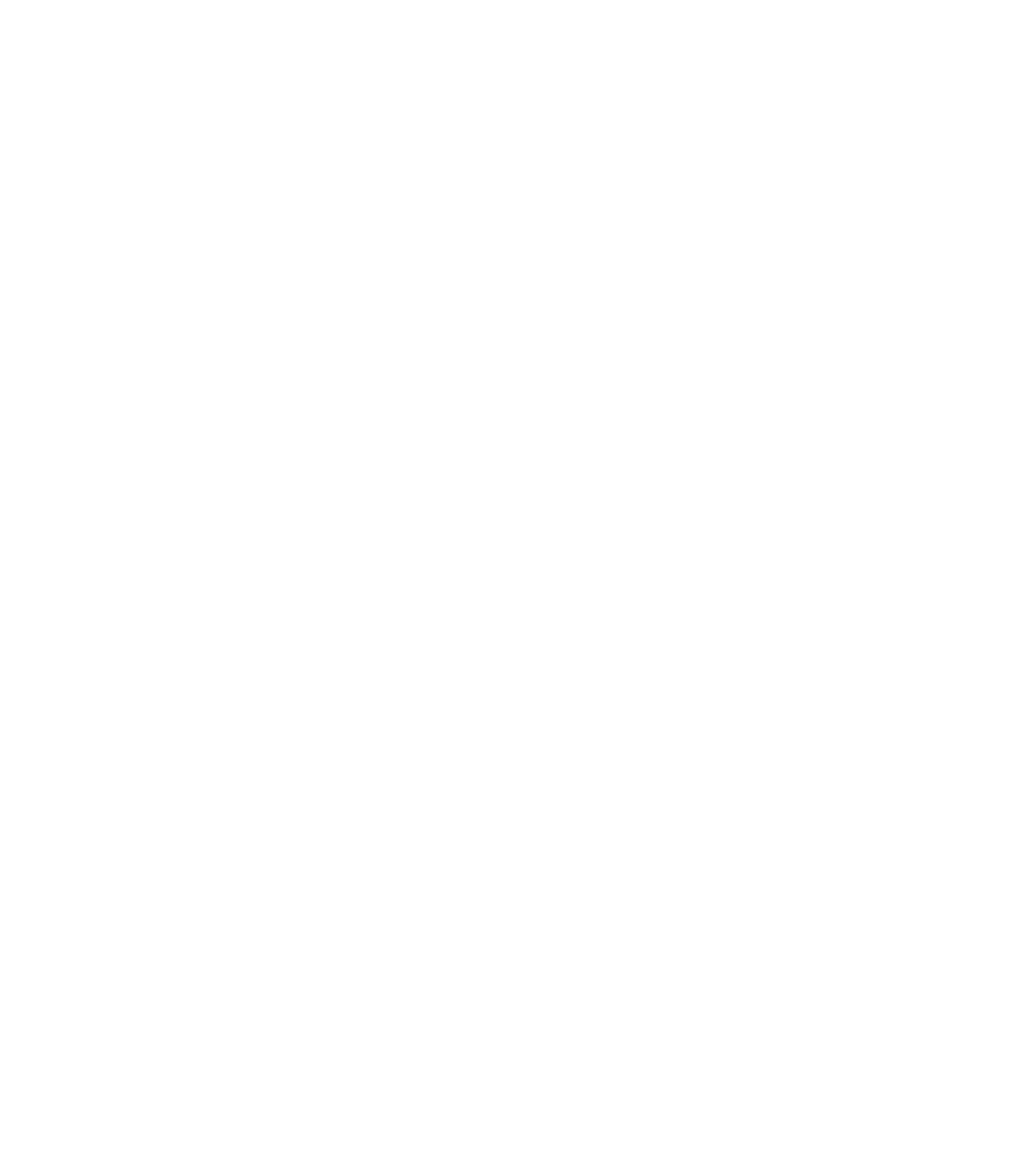
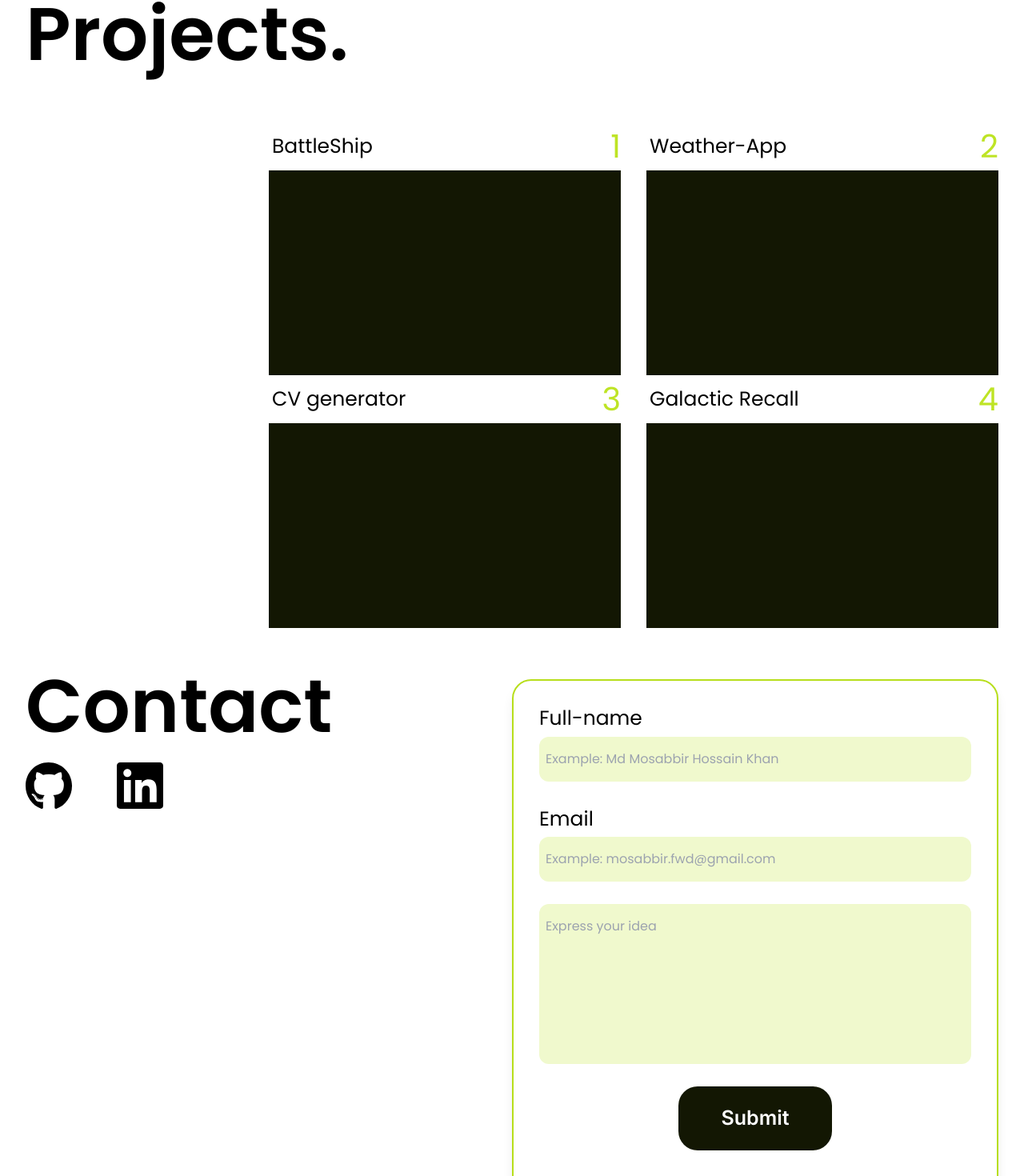
Before and after one commit to Md-Mosabbir/personal-portfolio, a React (Vite) app: page / in a window 1280 px wide. Shown: the part 915-2385 px from the top of the page at 80% size. Before the commit the page ends 824 px from the top, so only its background shows below. Built offline with nearby package versions, Linux system fonts and the light colour scheme.

Commit message:
Make fully responsive

```diff
--- a/src/components/InputFiled.jsx
+++ b/src/components/InputFiled.jsx
@@ -1,11 +1,18 @@
 const InputFiled = ({ type, name, label, placeholder, id }) => {
   return (
-    <div className="flex flex-col  gap-1 font-poppins w-full">
-      <label htmlFor={id} className="text-base ">
+    <div
+      className="flex flex-col  gap-1 font-poppins w-full
+      "
+    >
+      <label
+        htmlFor={id}
+        className="text-base max-sm:text-[1.1rem] max-lg:text-base"
+      >
         {label}
       </label>
       <input
-        className="px-2 py-4 bg-accent rounded-xl "
+        className="px-2 py-4 bg-accent rounded-xl max-sm:text-[1.1rem]
+        max-xs:text-[0.8rem] max-xs:py-2 max-xs:w-full "
         type={type}
         name={name}
         placeholder={placeholder}
--- a/src/components/Navigation.jsx
+++ b/src/components/Navigation.jsx
@@ -29,24 +29,24 @@
         <nav
           className={`w-[500px] ${
             !visible ? 'block' : 'hidden'
-          } max-lg:fixed max-lg:left-0 max-lg:top-0 max-lg:h-screen max-lg:z-20  max-lg:w-full   max-lg:bg-accent`}
+          } max-lg:fixed max-lg:left-0 max-lg:top-0 max-lg:h-screen max-lg:z-20  max-lg:w-full max-lg:text-neutralWhite   max-lg:bg-neutralBlack`}
         >
           <ul className="flex w-full justify-between font-poppins font-400 text-base tracking-tight max-lg:flex-col max-lg:mt-[150px] max-lg:gap-3 ">
             <motion.li
               variants={navVariants}
-              className="max-lg:border max-lg:px-4 max-lg:py-8  "
+              className="max-lg:border max-lg:border-l-0 max-lg:border-r-0 max-lg:px-4 max-lg:py-8  "
             >
               <NavLink to={'/'}>Home</NavLink>
             </motion.li>
             <motion.li
               variants={navVariants}
-              className="max-lg:border max-lg:px-4 max-lg:py-8"
+              className="max-lg:border max-lg:border-l-0 max-lg:border-r-0 max-lg:px-4 max-lg:py-8"
             >
               <NavLink to={'projects'}>Projects</NavLink>
             </motion.li>
             <motion.li
               variants={navVariants}
-              className="max-lg:border max-lg:px-4 max-lg:py-8"
+              className="max-lg:border max-lg:border-l-0 max-lg:border-r-0 max-lg:px-4 max-lg:py-8"
             >
               <NavLink to={'about me'}>About Me</NavLink>
             </motion.li>
@@ -59,7 +59,7 @@
           </button>
         </NavLink>
       </motion.header>
-      <main>
+      <main className="py-2 my-4">
         <Outlet />
       </main>
     </>
--- a/src/components/ProjectCard.jsx
+++ b/src/components/ProjectCard.jsx
@@ -13,6 +13,7 @@
 const ProjectCard = ({ name, number, link }) => {
   return (
     <motion.article
+      className="w-full"
       variants={fadeInAnimationVariants}
       initial="initial"
       whileInView="animate"
@@ -20,13 +21,21 @@
         once: true,
       }}
     >
-      <div className="flex justify-between items-center">
-        <h3 className="pl-1 font-poppins text-base">{name}</h3>
+      <div
+        className="flex justify-between items-center
+      "
+      >
+        <h3
+          className="pl-1 font-poppins text-base
+        max-sm:text-[1.1rem] max-lg:text-base"
+        >
+          {name}
+        </h3>
         <h2 className="font-poppins text-2xl text-primary">{number}</h2>
       </div>
 
       <a href={link}>
-        <div className="bg-neutralBlack min-w-[380px] h-64"></div>
+        <div className="bg-neutralBlack   w-100% h-64"></div>
       </a>
     </motion.article>
   )
--- a/src/pages/AboutMe.jsx
+++ b/src/pages/AboutMe.jsx
@@ -23,7 +23,13 @@
       }}
       variants={fadeInAnimationVariants}
     >
-      <h1 className="font-poppins text-7xl font-600">About Me</h1>
+      <h1
+        className="font-poppins text-7xl font-600
+      max-lg:text-5xl
+      max-xs:text-2xl"
+      >
+        About Me
+      </h1>
       <div className="flex justify-between items-start gap-32">
         <p className="pt-14">
           Lorem ipsum dolor sit amet consectetur adipisicing elit. Unde
--- a/src/pages/Contact.jsx
+++ b/src/pages/Contact.jsx
@@ -40,7 +40,7 @@
   }
 
   return (
-    <motion.main
+    <motion.section
       className="mt-10 px-8 flex justify-between gap-10 h-screen max-xl:flex-col   "
       initial="initial"
       whileInView="animate"
@@ -50,9 +50,18 @@
       variants={fadeInAnimationVariants}
     >
       <div>
-        <h1 className="font-poppins text-7xl font-600">Contact</h1>
+        <h1
+          className="font-poppins text-7xl font-600
+          max-lg:text-5xl
+          max-xs:text-2xl"
+        >
+          Contact
+        </h1>
         <ul className="flex gap-14 ">
-          <li>
+          <li
+            className="  max-lg:w-10
+          max-xs:w-6"
+          >
             <a
               href="https://github.com/Md-Mosabbir/"
               target="_blank"
@@ -61,7 +70,10 @@
               <img src={Github} alt="github" />
             </a>
           </li>
-          <li>
+          <li
+            className="  max-lg:w-10
+            max-xs:w-6"
+          >
             <a
               href="https://www.linkedin.com/in/mosabbir-khan-867b641a5/"
               target="_blank"
@@ -74,7 +86,9 @@
       </div>
 
       <form
-        className="min-w-[38rem] h-[42rem] px-8 py-7 mt-9  rounded-3xl shadow-lg flex flex-col items-center gap-7 bg-neutralWhite border-2  border-secondary max-xl:self-end  max-xl:mt-0 "
+        className="min-w-[38rem] h-[42rem] px-8 py-7 mt-9  rounded-3xl shadow-lg flex flex-col items-center gap-7 bg-neutralWhite border-2  border-secondary
+        max-xl:self-end  max-xl:mt-0
+        max-md:min-w-full"
         ref={form}
         onSubmit={sendEmail}
       >
@@ -100,12 +114,13 @@
         />
         <button
           type="submit"
-          className=" bg-neutralBlack text-neutralWhite w-48 h-20 text-inter-bold font-inter font-600 rounded-3xl"
+          className=" bg-neutralBlack text-neutralWhite w-48 h-20 text-inter-bold font-inter font-600 rounded-3xl
+          max-lg:text-[1.3rem] max-lg:w-full max-lg:h-16  max-lg:rounded-2xl "
         >
           Submit
         </button>
       </form>
-    </motion.main>
+    </motion.section>
   )
 }
 
--- a/src/pages/Home.jsx
+++ b/src/pages/Home.jsx
@@ -98,11 +98,9 @@
             </a>
           </li>
         </ul>
-
-        {/* <LinkCard link={'mailto:mosabbir.fwd@gmail.com'} name={'MAIL'} /> */}
       </motion.aside>
 
-      <motion.div className="absolute bottom-0 left-1/2 p-1 flex flex-col justify-center items-center gap-2">
+      <motion.div className="absolute bottom-0 left-1/2 p-1 flex flex-col justify-center items-center gap-2 ">
         <p
           className="font-poppins text-xs
         max-sm:text-[0.8rem]
--- a/src/pages/Projects.jsx
+++ b/src/pages/Projects.jsx
@@ -9,14 +9,15 @@
   animate: {
     opacity: 1,
     y: 0,
-    transition: { duration: 1 }, // Adjust the duration as needed
+    transition: { duration: 1 },
   },
 }
 
 const Projects = () => {
   return (
     <motion.main
-      className="mt-10 mb-8 px-8 h-screen flex justify-between gap-10 max-3xl:flex-col "
+      className="mt-10 mb-8 px-8 h-screen flex justify-between gap-10
+      max-3xl:flex-col "
       initial="initial"
       whileInView="animate"
       viewport={{
@@ -25,13 +26,27 @@
       variants={fadeInAnimationVariants}
     >
       <motion.h1
-        className="font-poppins text-7xl font-600"
+        className="font-poppins text-7xl font-600
+        max-lg:text-5xl
+
+        max-xs:text-2xl"
         variants={fadeInAnimationVariants}
       >
         Projects.
       </motion.h1>
 
-      <div className="w-1/2 h-full grid grid-cols-2 gap-3 max-3xl:w-3/4 max-3xl:self-end max-xl:w-full">
+      <div
+        className="w-1/2 h-full
+      max-3xl:w-3/4 max-3xl:self-end
+      max-xl:w-full
+
+      max-md:h-auto max-md:overflow-y-scroll max-md:p-4
+      "
+      >
+        <div
+          className="flex justify-between gap-8
+        max-md:flex-wrap"
+        >
           <ProjectCard
             name={'BattleShip'}
             number={'1'}
@@ -42,6 +57,11 @@
             number={'2'}
             link={'https://md-mosabbir.github.io/Weather-App/'}
           />
+        </div>
+        <div
+          className="flex justify-between gap-8
+        max-md:flex-wrap"
+        >
           <ProjectCard
             name={'CV generator'}
             number={'3'}
@@ -53,6 +73,7 @@
             link={'https://galactic-recall.vercel.app/'}
           />
         </div>
+      </div>
     </motion.main>
   )
 }
--- a/src/pages/index.jsx
+++ b/src/pages/index.jsx
@@ -6,8 +6,8 @@
   return (
     <>
       <Home />
-      {/* <Projects /> */}
-      {/* <Contact /> */}
+      <Projects />
+      <Contact />
     </>
   )
 }
```
Lines whose indentation alone changed are shown as unchanged.
